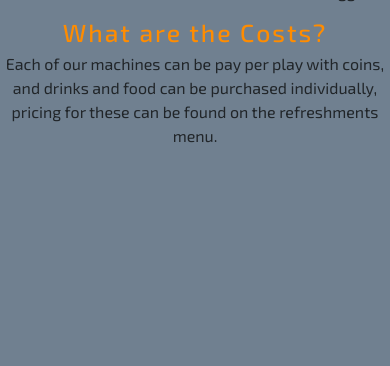
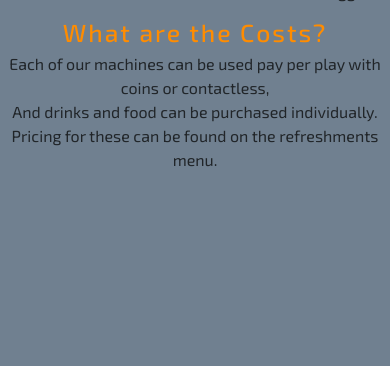
Before and after one commit to LeighAllenDev/BTTAv2, a Django app: page /bundles/ in a window 390 px wide. Shown: the part 70-436 px from the top of the page. Run offline with Django 4.2, Linux system fonts and the light colour scheme; data that the repository does not hold is empty; some libraries are stand-ins or nearby versions.

Commit message:
Filled in tables within the bundles page, add breakpoints in p tags

```diff
--- a/bundles/templates/bundles/bundles.html
+++ b/bundles/templates/bundles/bundles.html
@@ -4,7 +4,7 @@
 <section class="description">
     <div>
         <h2>What are the Costs?</h2>
-        <p>Each of our machines can be pay per play with coins, and drinks and food can be purchased individually, pricing for these can be found on the refreshments menu.</p>
+        <p>Each of our machines can be used pay per play with coins or contactless,<br> And drinks and food can be purchased individually.<br> Pricing for these can be found on the refreshments menu.</p>
     </div>
 
 
```
